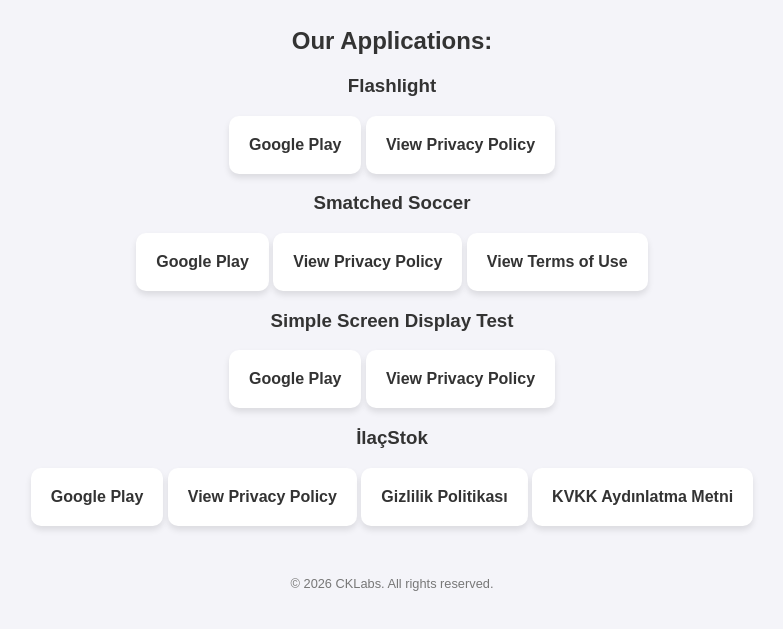
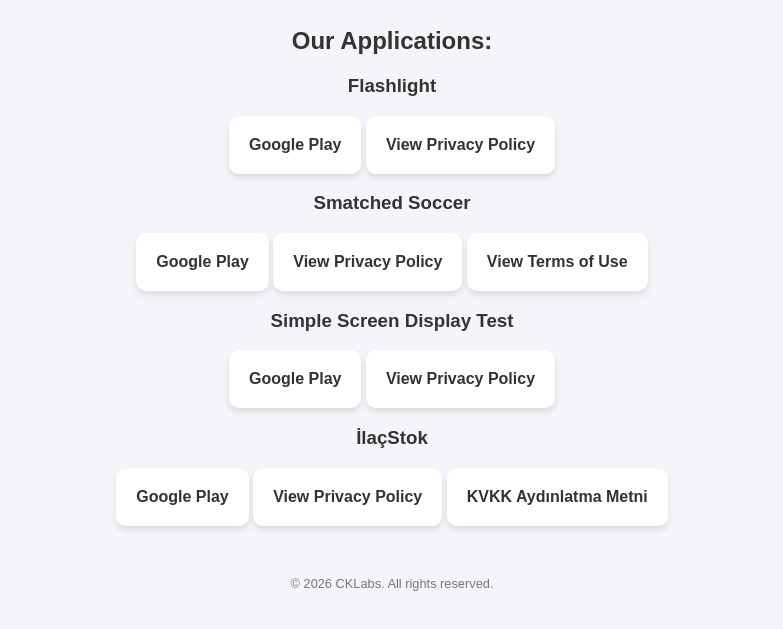
Before and after one commit to CKLabs0/cklabs0.github.io, a plain HTML site: page index.html in a window 1280 px wide. Shown: the part 159-788 px from the top of the page, without its empty margins (248-1031 px from the left). Drawn offline with Linux system fonts and the light colour scheme.

Commit message:
Update index.html

```diff
--- a/index.html
+++ b/index.html
@@ -50,10 +50,6 @@
 		<strong>View Privacy Policy</strong>
         </a>
         <a>
-        <a href="https://cklabs0.github.io/ilacStok/gizlilik_politikasi.html" class="app-item">
-		<strong>Gizlilik Politikası</strong>
-        </a>
-        <a>
         <a href="https://cklabs0.github.io/ilacStok/kvkkk.html" class="app-item">
 		<strong>KVKK Aydınlatma Metni</strong>
         </a>
```
